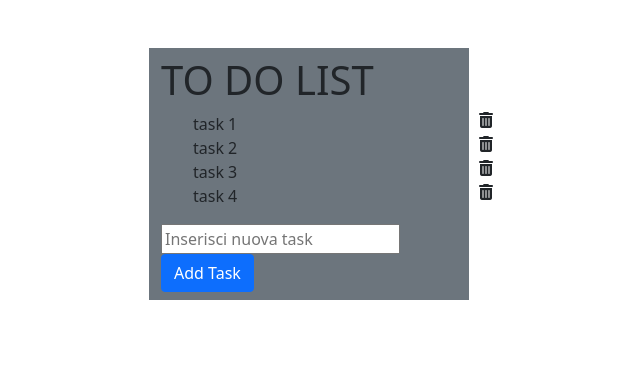
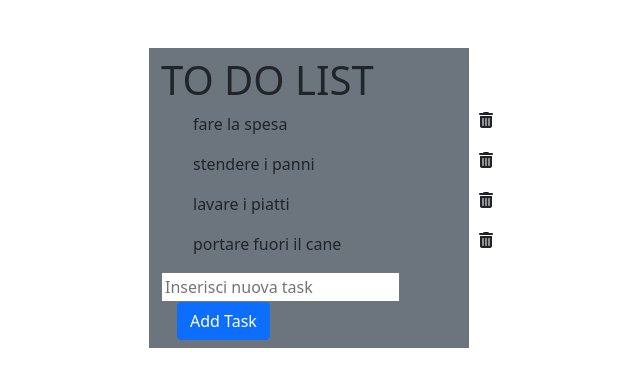
Before and after one commit to MarcoDeMarie/php-todo-list-json, a PHP site: page / in a window 1280 px wide. Shown: the top 387 px of the page, without its empty margins (331-971 px from the left). Run offline with PHP 8.4, Linux system fonts and the light colour scheme; some libraries are stand-ins or nearby versions.

Commit message:
stamp json

```diff
--- a/index.php
+++ b/index.php
@@ -1,19 +1,17 @@
-<?php
-
-
-
-?>
-
 <!DOCTYPE html>
 <html lang="en">
 <head>
   <meta charset="UTF-8">
   <meta http-equiv="X-UA-Compatible" content="IE=edge">
   <meta name="viewport" content="width=device-width, initial-scale=1.0">
+
     <link href="https://cdn.jsdelivr.net/npm/bootstrap@5.0.2/dist/css/bootstrap.min.css" rel="stylesheet" integrity="sha384-EVSTQN3/azprG1Anm3QDgpJLIm9Nao0Yz1ztcQTwFspd3yD65VohhpuuCOmLASjC" crossorigin="anonymous">
+
     <link rel='stylesheet' href='https://cdnjs.cloudflare.com/ajax/libs/font-awesome/6.3.0/css/all.min.css' integrity='sha512-SzlrxWUlpfuzQ+pcUCosxcglQRNAq/DZjVsC0lE40xsADsfeQoEypE+enwcOiGjk/bSuGGKHEyjSoQ1zVisanQ==' crossorigin='anonymous'/>
     <link rel="stylesheet" href="style.css">
+
     <script src="https://cdnjs.cloudflare.com/ajax/libs/axios/1.4.0/axios.min.js" integrity="sha512-uMtXmF28A2Ab/JJO2t/vYhlaa/3ahUOgj1Zf27M5rOo8/+fcTUVH0/E0ll68njmjrLqOBjXM3V9NiPFL5ywWPQ==" crossorigin="anonymous" referrerpolicy="no-referrer"></script>
+
     <script src="https://unpkg.com/vue@3/dist/vue.global.js"></script>
   <title>Document</title>
 </head>
@@ -22,17 +20,14 @@
     <div id="app">
     <div class="container col-3 bg-secondary py-2 my-5">
       <h1>TO DO LIST</h1>
-      <div class="tasks d-flex">
-        <ul>
-          <li>task 1<i class="fa-solid fa-trash-can"></i></li>
-          <li>task 2<i class="fa-solid fa-trash-can"></i></li>
-          <li>task 3<i class="fa-solid fa-trash-can"></i></li>
-          <li>task 4<i class="fa-solid fa-trash-can"></i></li>
+      <div class="tasks">
+        <ul v-for="item in list">
+          <li>{{ item.text }}<i class="fa-solid fa-trash-can"></i></li>
         </ul>
       </div>
       <div class="add-tasks">
         <input type="text" name="newTask" placeholder="Inserisci nuova task">
-        <button type="button" class="btn btn-primary">Add Task</button>
+        <button type="button" class="btn btn-primary mx-3">Add Task</button>
       </div>
     </div>
     </div>
--- a/main.js
+++ b/main.js
@@ -2,11 +2,25 @@ const { createApp } = Vue;
 createApp({
   data(){
     return{
-
+      apiUrl: 'http://localhost/php-todo-list-json/server.php',
+      list: []
     }
   },
 
   methods:{
+    stampList(){
+      console.log('ciaooo');
+      console.log(axios);
+      axios.post(this.apiUrl).then(result => {
+        this.list = result.data;
+        console.log(this.list)
+      })
+    }
+
+  },
+
+  mounted(){
+      this.stampList();
 
   },
 
--- /dev/null
+++ b/server.php
@@ -0,0 +1,12 @@
+<?php
+
+$json_string = file_get_contents('to-do-list.json');
+
+
+
+$list = json_decode($json_string);
+
+
+header('Content-Type: application/json');
+
+echo json_encode($list);
--- a/to-do-list.json
+++ b/to-do-list.json
@@ -1,18 +1,18 @@
 [
   {
-    "Text": "fare la spesa",
-    "done": "true"
+    "text": "fare la spesa",
+    "done": true
   },
   {
-    "Text": "portare fuori il cane",
-    "done": "true"
+    "text": "stendere i panni",
+    "done": false
   },
   {
-    "Text": "lavare i panni",
-    "done": "true"
+    "text": "lavare i piatti",
+    "done": true
   },
   {
-    "Text": "stendere i panni",
-    "done": "true"
+    "text": "portare fuori il cane",
+    "done": false
   }
 ]
```
